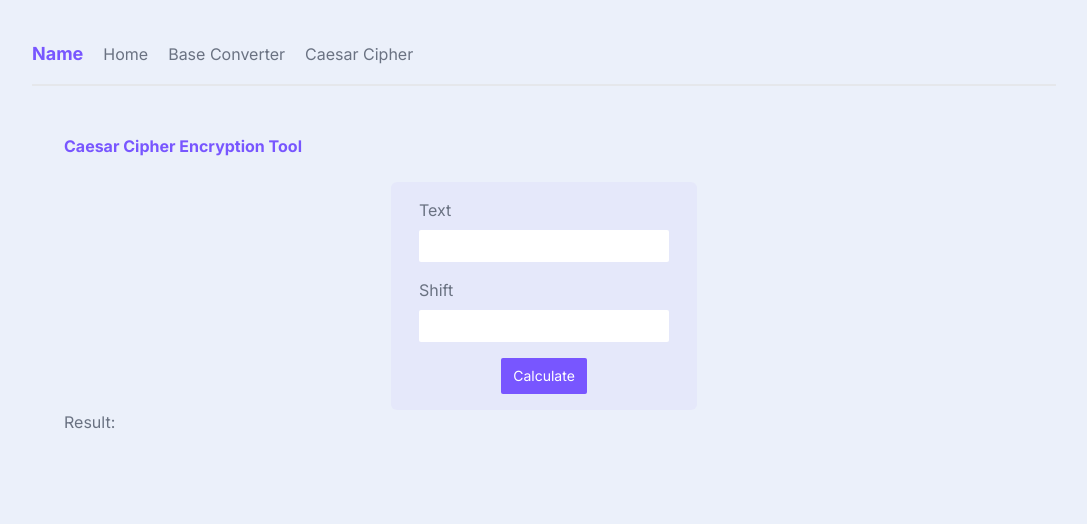
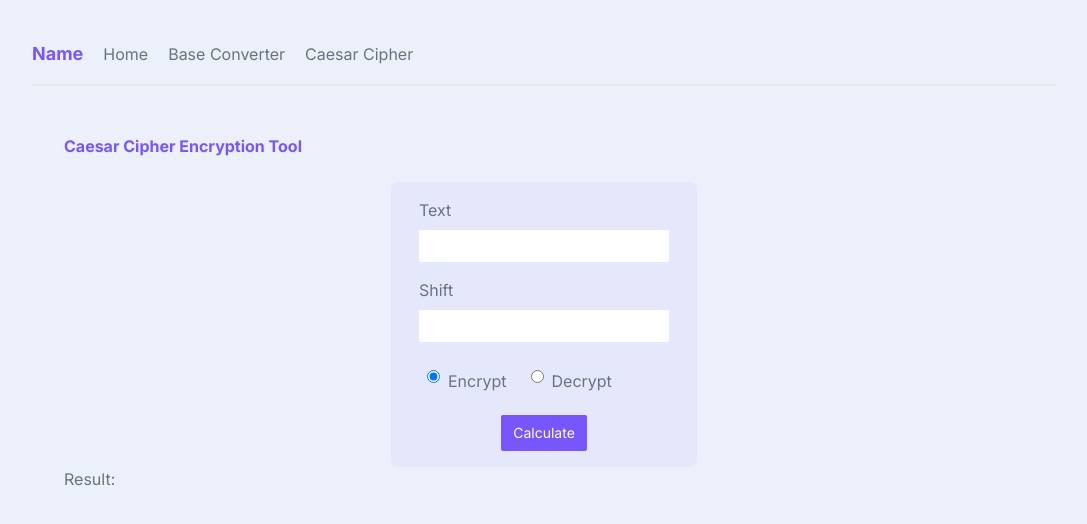
Before and after one commit to Tuan9304/Kalkulator, a Next.js app: page /text-encryption/caesar-cipher in a window 1280 px wide. Shown: the top 524 px of the page, without its empty margins (96-1183 px from the left). Built offline with nearby package versions, Linux system fonts and the light colour scheme.

Commit message:
fix caesar cipher form

```diff
--- a/app/layout.tsx
+++ b/app/layout.tsx
@@ -6,8 +6,8 @@ import Navbar from "./components/Navbar";
 const inter = Inter({ subsets: ["latin"] });
 
 export const metadata: Metadata = {
-  title: "Create Next App",
-  description: "Generated by create next app",
+  title: "Kalkulator",
+  description: "Calculator for all your needs",
 };
 
 export default function RootLayout({
--- a/app/text-encryption/caesar-cipher/CaesarCipher.tsx
+++ b/app/text-encryption/caesar-cipher/CaesarCipher.tsx
@@ -7,6 +7,7 @@ import { SubmitButton } from "@/components/SubmitButton";
 export default function CaesarCipher() {
   const [text, setText] = useState("");
   const [shift, setShift] = useState("");
+  const [action, setAction] = useState("encrypt");
   const [result, setResult] = useState("");
 
   return (
@@ -35,13 +36,35 @@ export default function CaesarCipher() {
           <input
             name="shift"
             required
-            type="number"
-            pattern="\d+"
+            type="text"
+            pattern="^-?\d+$"
             title="Only integers are allowed"
             value={shift}
             onChange={(e) => setShift(e.target.value)}
           />
         </label>
+        <div className="flex gap-6 mt-2 my-3 px-2 py-1">
+          <div className="flex items-center gap-2">
+            <input
+              type="radio"
+              name="action"
+              value="encrypt"
+              defaultChecked={action === "encrypt"}
+              onChange={(e) => setAction(e.target.value)}
+            />
+            <label htmlFor="encrypt">Encrypt</label>
+          </div>
+          <div className="flex items-center gap-2">
+            <input
+              type="radio"
+              name="action"
+              value="decrypt"
+              defaultChecked={action === "decrypt"}
+              onChange={(e) => setAction(e.target.value)}
+            />
+            <label htmlFor="decrypt">Decrypt</label>
+          </div>
+        </div>
         <SubmitButton />
       </form>
       <p>Result: {result}</p>
--- a/app/text-encryption/caesar-cipher/actions.ts
+++ b/app/text-encryption/caesar-cipher/actions.ts
@@ -4,6 +4,7 @@ export async function caesarEncrypt(formData: FormData) {
   const input = {
     text: formData.get("text") as string,
     shift: parseInt(formData.get("shift") as string),
+    action: formData.get("action") as string,
   };
 
   const encryptedText = input.text
@@ -11,7 +12,11 @@ export async function caesarEncrypt(formData: FormData) {
     .map((char) => {
       return String.fromCharCode(
         // ((char.charCodeAt(0) - 'A' + input.shift) % 26) + 'A'
-        ((char.charCodeAt(0) + 39 + (input.shift % 26)) % 26) + 65
+        ((char.charCodeAt(0) +
+          39 +
+          ((input.shift * (input.action === "encrypt" ? 1 : -1)) % 26)) %
+          26) +
+          65
       );
     })
     .join("");
```
